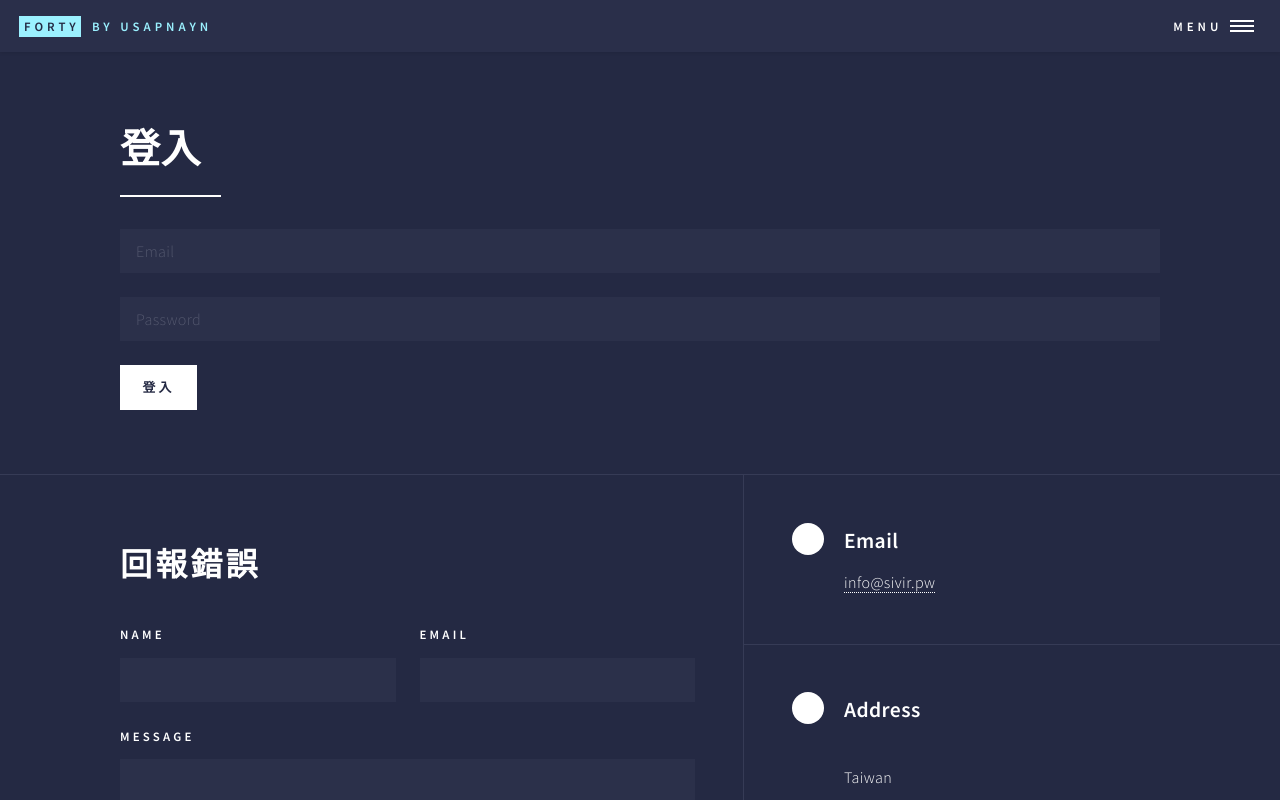
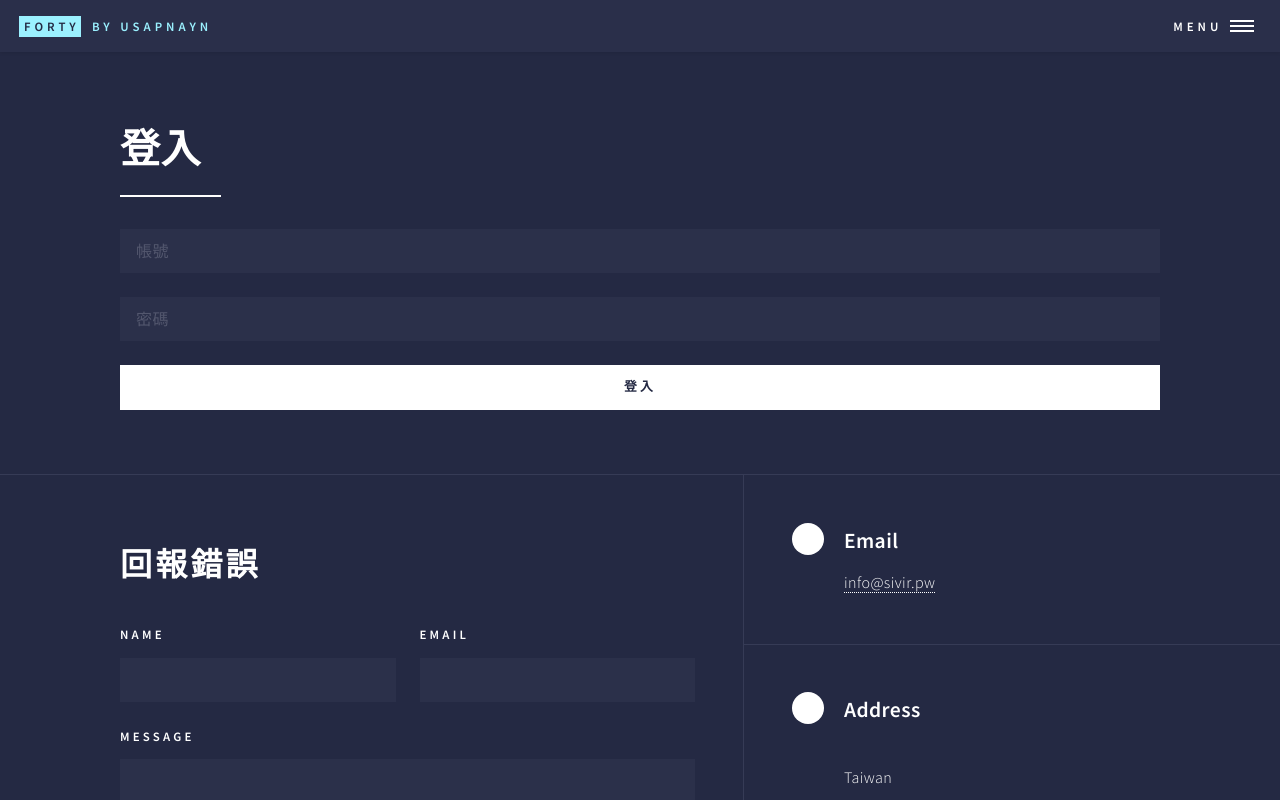
Before and after one commit to milliax/hackthon, a Next.js app: page /login in a window 1280 px wide. Shown: the top 800 px of the page. Built offline with nearby package versions, Linux system fonts and the light colour scheme; a web font is replaced by a local one.

Commit message:
modify login UI

```diff
--- a/pages/login.js
+++ b/pages/login.js
@@ -3,8 +3,8 @@ import Title from '../component/Title'
 import {useState} from "react";
 
 export default function Login() {
-    const [email,setEmail] = useState('')
-    const [password,setPassword] = useState('')
+    const [account, setAccount] = useState('')
+    const [password, setPassword] = useState('')
 
     async function Send(){
         try{
@@ -14,8 +14,8 @@ export default function Login() {
                     'Accept': 'application/json',
                     'Content-Type': 'application/json'
                 },body: JSON.stringify({
-                    email: email,
-                    password: password
+                    account,
+                    password
                 })
             })
             const response = await res.json()
@@ -41,21 +41,19 @@ export default function Login() {
                         }}>
                             <div className="row gtr-uniform">
                                 <div className="col-6 col-12-xlarge">
-                                    <input type="email"
-                                           value={email}
-                                           onChange={e =>{setEmail(e.target.value)}}
-                                           placeholder="Email"/>
+                                    <input type="text"
+                                           value={account}
+                                           onChange={e =>{setAccount(e.target.value)}}
+                                           placeholder="帳號"/>
                                 </div>
                                 <div className="col-6 col-12-xlarge">
                                     <input type="password"
                                            value={password}
                                            onChange={e =>{setPassword(e.target.value)}}
-                                           placeholder="Password"/>
+                                           placeholder="密碼"/>
                                 </div>
                                 <div className="col-12">
-                                    <ul className="actions">
-                                        <li><input type="submit" value="登入" className="primary"/></li>
-                                    </ul>
+                                    <button type="submit" className="primary" style={{width: "100%"}}>登入</button>
                                 </div>
                             </div>
                         </form>
--- a/pages/signup.js
+++ b/pages/signup.js
@@ -93,11 +93,6 @@ export default function Signup(){
                                 </div>
                                 <div className="col-12">
                                     <button type="submit" className="primary" style={{width: "100%"}}>註冊</button>
-                                    <div className="neon">
-                                        <span className="text" data-text="thanks">thanks</span>
-                                        <span className="gradient"/>
-                                        <span className="spotlight"/>
-                                    </div>
                                 </div>
                             </div>
                         </form>
```
